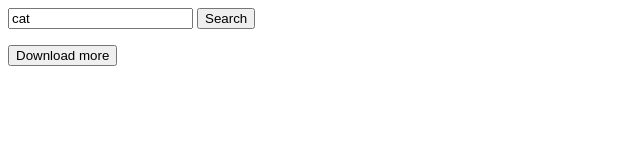
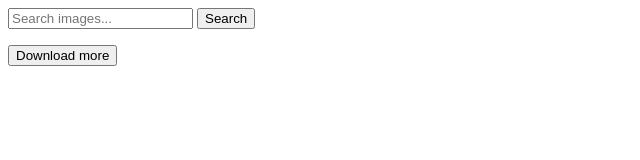
Before and after one commit to RomanChuykov/goit-js-hw-11, a plain HTML site: page index.html in a window 1280 px wide. Shown: the full height of the page, 0-640 px from the left. Drawn offline with Linux system fonts and the light colour scheme.

Commit message:
Deploying to gh-pages from @ RomanChuykov/goit-js-hw-11@9f9d62827c2655de2b2984fae6b5a2d56c3cc55c 🚀

```diff
--- a/index.html
+++ b/index.html
@@ -1 +1 @@
-<!DOCTYPE html><html lang="en"><head><meta charset="utf-8"><meta name="viewport" content="width=device-width, initial-scale=1.0"><link rel="stylesheet" href="/goit-js-hw-11/index.bbeeddf5.css"><title>Document</title></head><body> <div class="search"> <form class="search-form" id="search-form"> <input type="text" name="searchQuery" autocomplete="off" placeholder="Search images..." value="cat"> <button class="submit" type="submit">Search</button> </form> </div> <ul class="gallery"></ul> <div class="container_more"> <button class="more_butt" type="button"> Download more</button> </div> <script src="/goit-js-hw-11/index.ae417b6a.js" type="module"></script><script src="/goit-js-hw-11/index.0de96283.js" nomodule="" defer></script> </body></html>
+<!DOCTYPE html><html lang="en"><head><meta charset="utf-8"><meta name="viewport" content="width=device-width, initial-scale=1.0"><link rel="stylesheet" href="/goit-js-hw-11/index.bbeeddf5.css"><title>Document</title></head><body> <div class="search"> <form class="search-form" id="search-form"> <input type="text" name="searchQuery" autocomplete="off" placeholder="Search images..."> <button class="submit" type="submit">Search</button> </form> </div> <ul class="gallery"></ul> <div class="container_more"> <button class="more_butt" type="button"> Download more</button> </div> <script src="/goit-js-hw-11/index.ae417b6a.js" type="module"></script><script src="/goit-js-hw-11/index.0de96283.js" nomodule="" defer></script> </body></html>
```
